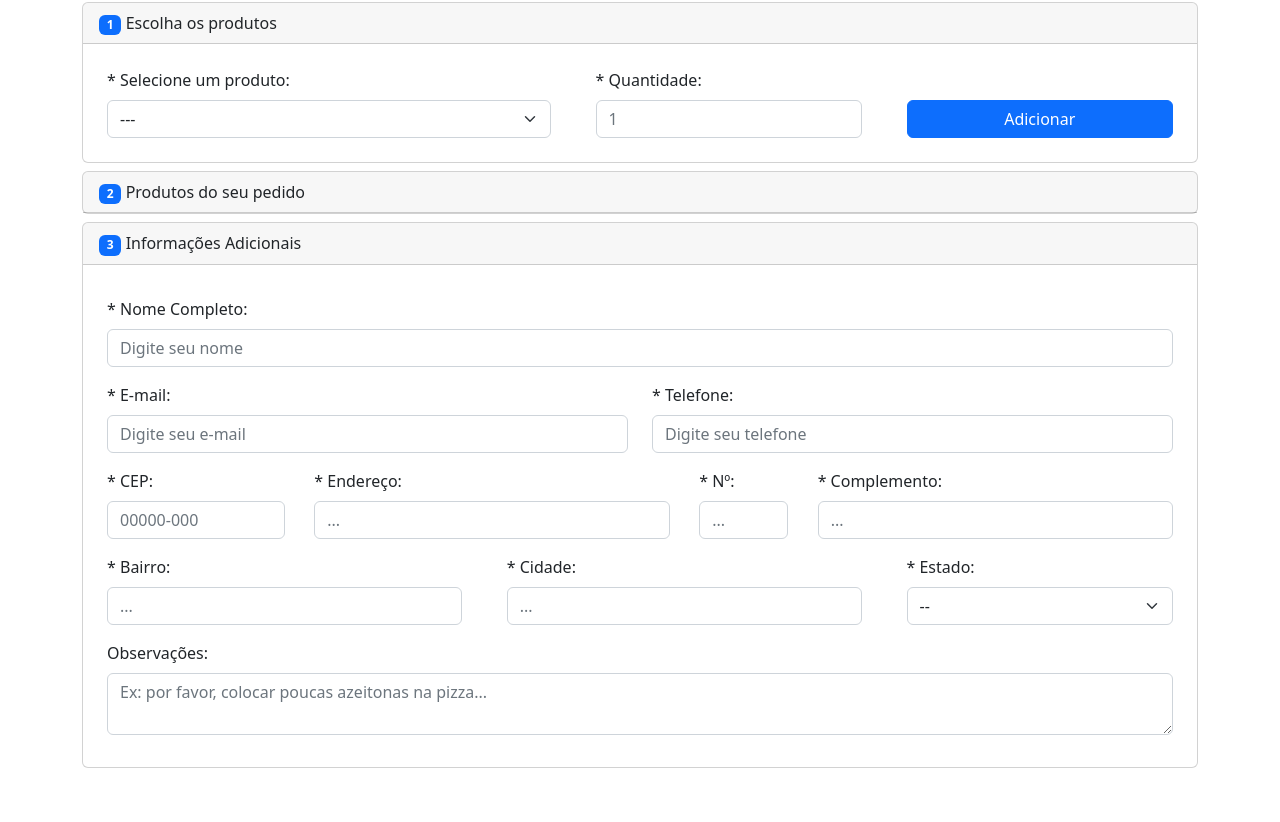
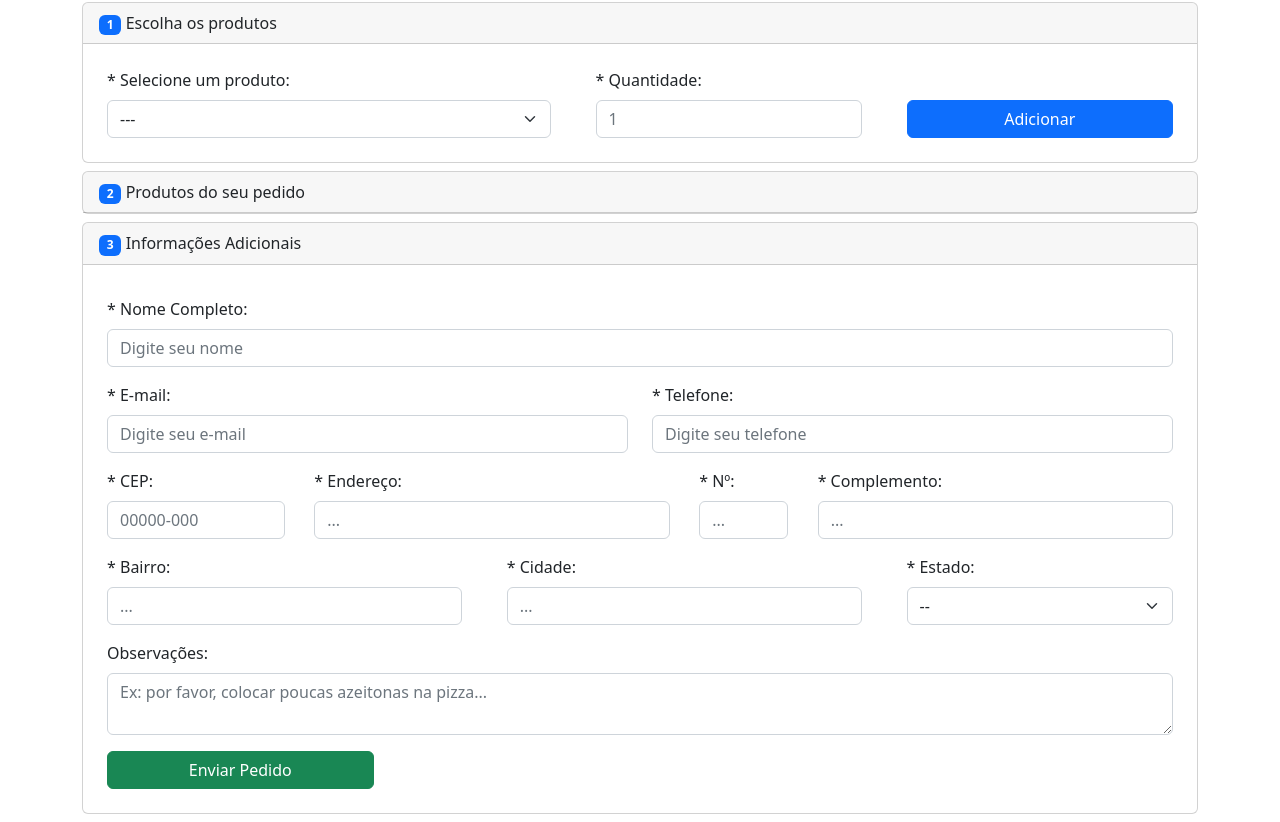
Before and after one commit to CarolineFMelo/Projeto_web_bootstrap, a website: page views/index.html in a window 1280 px wide. Shown: the part 365-1187 px from the top of the page. Before the commit the page ends 1141 px from the top, so only its background shows below. Drawn offline with nearby package versions, Linux system fonts and the light colour scheme; files whose address does not match are found by name.

Commit message:
Pizzaria: layout terceira parte

```diff
--- a/views/index.html
+++ b/views/index.html
@@ -96,6 +96,9 @@
                 <textarea class="w-100 form-control" placeholder="Ex: por favor, colocar poucas azeitonas na pizza..." id="obs"></textarea>
               </div>
             </div>
+            <div class="col col-md-3 mt-2">
+              <button class="w-100 btn btn-success">Enviar Pedido</button>
+            </div>
           </div>
         </div>
       </form>
```
